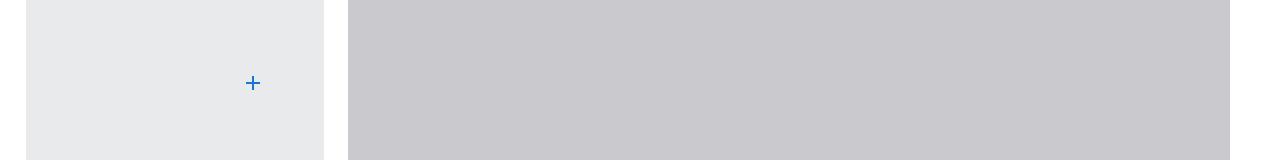
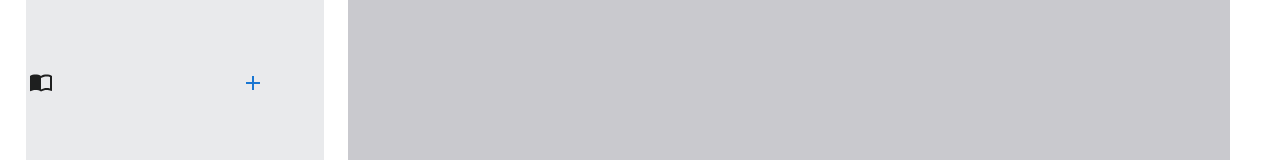
Before and after one commit to elenalope/pdf-generator-cohispania, a React (Vite) app in the folder client/: page /document/chapter in a window 1280 px wide. Shown: the part 377-537 px from the top of the page. Built offline with nearby package versions, Linux system fonts and the light colour scheme; what @react-pdf/renderer would draw is missing.

Commit message:
feact:style- book

```diff
--- a/client/src/views/Chapter.css
+++ b/client/src/views/Chapter.css
@@ -15,3 +15,10 @@
     margin-top: -80.9%;
     left: 17.3%;
 }
+
+.book{
+    position: absolute;
+    margin-top: 7%;
+    left: -300%;
+
+}
--- a/client/src/views/Chapter.jsx
+++ b/client/src/views/Chapter.jsx
@@ -5,6 +5,8 @@
 import  MyDocument  from "../pages/document/MyDocument.jsx";
 import { useLocation, useNavigate } from 'react-router-dom';
 import axios from 'axios';
+import ImportContactsIcon from '@mui/icons-material/ImportContacts';
+
 
 
 
@@ -67,6 +69,7 @@
         <Button onClick={handleClick}>
           <AddIcon/>
         </Button>
+        <ImportContactsIcon className='book'/>
         </div>
       </div>
        {/* Renderizar el formulario si showForm es true */}
```
